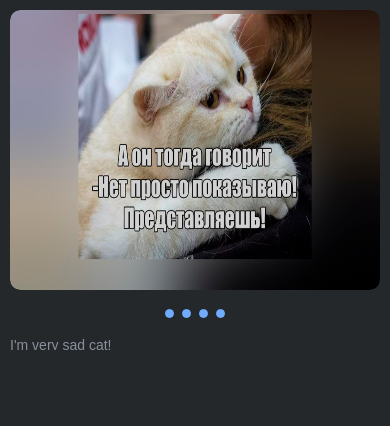
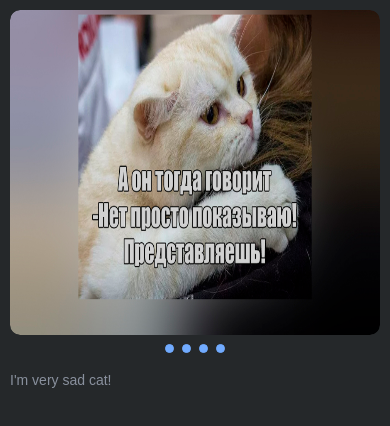
Before and after one commit to PavelSiarzhantau/cssMemSlider, a plain HTML site: page index.html in a window 390 px wide. Drawn offline with Linux system fonts and the light colour scheme.

Commit message:
refactor: refactor all code in cssMemsSlider project(Sat May 14 2022 16:22:55 GMT+0300)

```diff
--- a/styles.css
+++ b/styles.css
@@ -3,7 +3,7 @@ html{
    font-family: Arial, Helvetica, sans-serif;
 }
 .container{
-   max-width: 1280px;
+   max-width: 128rem;
    height: 100vh;
    margin: 0 auto;
    background-color: #25282a;
@@ -32,14 +32,11 @@ html{
    height: 100%;
    max-height: 32.5rem;
    border-radius: 1rem;
-   /* margin-bottom: 2.2rem; */
-
 }
 .photo{
    min-width: 100%;
    display: flex;
    height: 100%;
-   /* max-height: 26.6rem; */
    transition: all 250ms linear;
    border-radius: 1rem;
 }
@@ -64,7 +61,6 @@ html{
    display: flex;
    width: 100%;
    height: 6rem;
-   /* border: solid red 1px; */
    flex-direction: row;
    justify-content: space-between;
 }
@@ -73,8 +69,8 @@ html{
 }
 .slider__nav-item{
    flex-grow: 1;
-align-items: center;
-justify-content: center;
+   align-items: center;
+   justify-content: center;
    padding-left: 0.4rem;
    padding-right: 0.4rem;
    display: flex;
@@ -85,7 +81,6 @@ justify-content: center;
    width: 0.9rem;
    border: solid #71abff 1px;
    background-color: #71abff;
-   /* margin-right: 6px; */
    display: flex;
    border-radius: 50%;
 }
@@ -106,6 +101,8 @@ justify-content: center;
 .slider__text-item:hover{
    color: white;
 }
+
+/* checked condition */
 #radio1:checked~.slider__window .photo:nth-child(1){
    margin-left: 0;
 }
@@ -150,14 +147,8 @@ justify-content: center;
    border-color: white;
 }
 
+/* media < 768px */
 @media screen and (max-width:768px) {
-   .slider__show-area{
-      max-height: 40rem;
-   }
-   .slider__window{
-    max-height: 70%;
-    min-height: 70%;
-   }
    .slider__navigation-and-text{
       flex-direction: column-reverse;
       align-items: center;
@@ -168,8 +159,8 @@ justify-content: center;
    }
    .slider__text{
       width: 100%;
-      max-height: fit-content;
-      padding: 0 !important;
+      height: 100%;
+      padding-top: 1rem;
    }
    .slider__text-item{
       margin: 0;
```
Also changed, not shown: index.html (+4 -2 lines).
